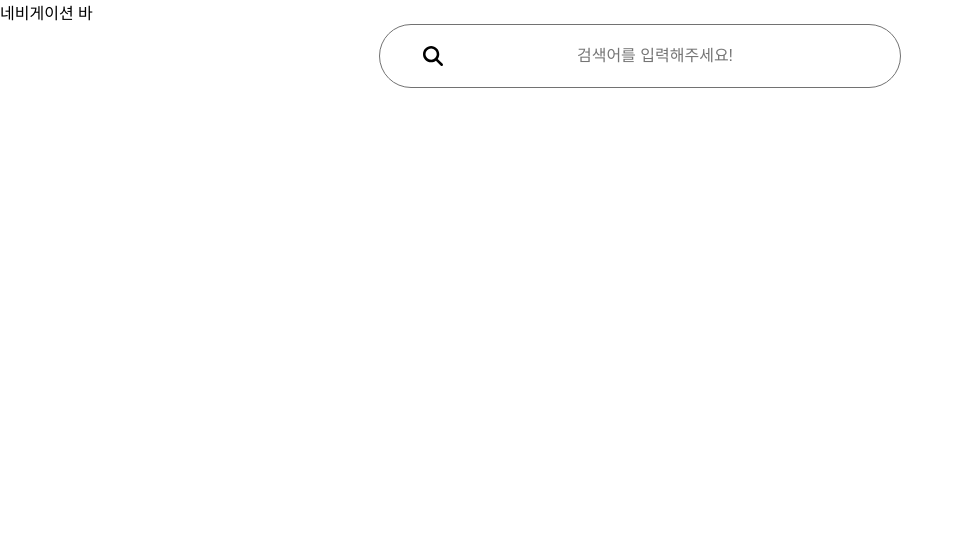
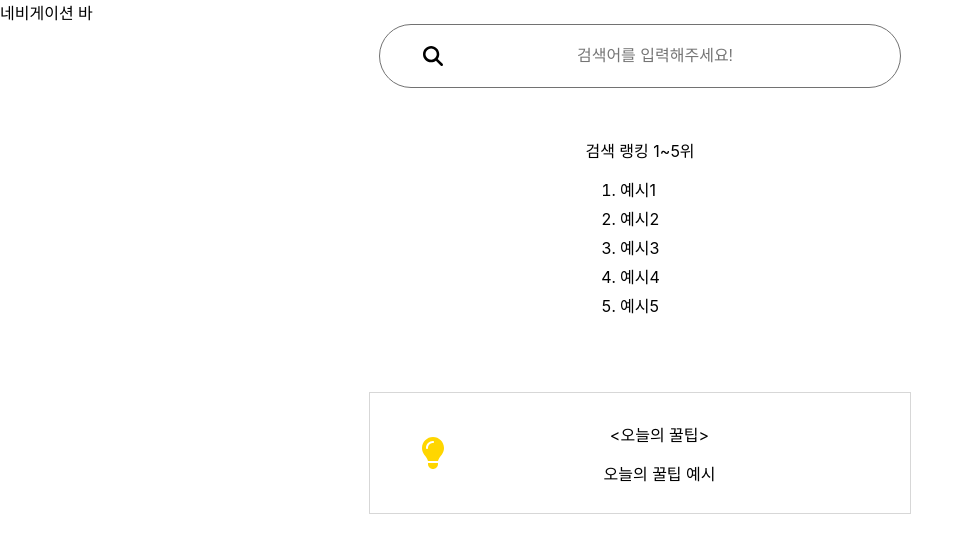
Before and after one commit to Team-Algebra/boonbae-frontend, a React (Create React App) app in the folder boonbae/: page /search in a window 1280 px wide. Shown: the top 552 px of the page, without its empty margins (0-973 px from the left). Built offline with nearby package versions, Linux system fonts and the light colour scheme.

Commit message:
feat : 검색 메인페이지 제작
랭킹, 꿀팁 표시 데이터 표시
- 현재 데이터는 임시데이터, api연결 필요

검색어 입력시 main화면 지우고 검색 결과 하면 표시

```diff
--- a/boonbae/src/pages/Search/Search.jsx
+++ b/boonbae/src/pages/Search/Search.jsx
@@ -2,6 +2,7 @@ import React, { useState } from 'react'
 
 import Input from './components/Input'
 import { Item } from './components/Item'
+import { Main } from './components/Main'
 
 import "../../styles/search.css"
 
@@ -13,7 +14,11 @@ const Search = () => {
     return (
         <div className='search-wrapper'>
             <Input setItem={setItem} />
-            {items.length !== 0 ? <div className='search-result-count-wrapper'>총 <span className='search-result-count'>{items.length}개</span>의 정보를 찾았어요</div> : null}
+            {items.length !== 0
+                ? <div className='search-result-count-wrapper'>총 <span className='search-result-count'>{items.length}개</span>의 정보를 찾았어요</div>
+                : <Main />
+            }
+
 
             <div className='search-result-wrapper'>
                 {items.map((item, index) => <Item key={index} item={item} />)}
--- /dev/null
+++ b/boonbae/src/pages/Search/components/Main.jsx
@@ -0,0 +1,42 @@
+import React, {useEffect, useState} from 'react'
+
+import { FontAwesomeIcon } from '@fortawesome/react-fontawesome'
+import { faLightbulb } from '@fortawesome/free-solid-svg-icons'
+
+export const Main = () => {
+    const [rankItems, setRankItems] = useState([])
+    const [honeytip, setHoneytip] = useState("오늘의 꿀팁 예시");
+
+    // get rank items
+    useEffect(() => {
+        setRankItems(["예시1", "예시2", "예시3", "예시4", "예시5"])
+    }, [])
+
+    // get honeytip
+    useEffect(() => {
+        setHoneytip("오늘의 꿀팁 예시")
+    }, [])
+
+    return (
+        <div className='search-main-wrapper'>
+            <div className='search-rank-wrapper'>
+                <div className='search-rank-title'>검색 랭킹 1~5위</div>
+                <ol className='search-rank-list'>
+                    {rankItems.map((item, index) => <li key={index}>{item}</li>)}
+                </ol>
+            </div>
+
+            <div className='search-honeytip-wrapper'>
+                <div className='search-honeytip-icon-wrapper'>
+                    <FontAwesomeIcon icon={faLightbulb} size='2x' className='search-honeytip-icon'/>
+                </div>
+                <div className='search-honeytip-content-wrapper'>
+                    <div className='search-honeytip-title'>{"<오늘의 꿀팁>"}</div>
+                    <div className='search-honeytip-content'>{honeytip}</div>
+                </div>
+
+            </div>
+
+        </div>
+    )
+}
--- a/boonbae/src/styles/search.css
+++ b/boonbae/src/styles/search.css
@@ -90,3 +90,74 @@
 .item-line-item{
     color: #E6E6E6;
 }
+
+
+
+
+.search-main-wrapper{
+    width: 100%;
+    display: flex;
+    flex-direction: column;
+    align-items: center;
+
+    margin-top: 50px;
+}
+
+.search-rank-wrapper{
+    width: 65%;
+    max-width: 600px;
+    display: flex;
+    flex-direction: column;
+    align-items: center;
+
+    margin-bottom: 70px;
+}
+
+.search-rank-title{
+    font-size: 1rem;
+    margin-bottom: 15px;
+}
+
+.search-rank-list{
+    padding: 0;
+    margin: 0;
+}
+
+.search-rank-list > li{
+    font-size: 1rem;
+    margin-bottom: 5px;
+}
+
+.search-honeytip-wrapper{
+    display: flex;
+    flex-direction: row;
+    align-items: center;
+    justify-content: center;
+
+
+    width: 65%;
+    max-width: 500px;
+    height: 100px;
+
+    border: 1px solid #D7D7D7;
+
+    padding: 10px 20px;
+}
+
+.search-honeytip-icon{
+    color: #FFD600;
+}
+
+.search-honeytip-content-wrapper{
+    display: flex;
+    margin-left: 15px;
+    width: 80%;
+    flex-direction: column;
+    justify-content: center;
+    align-items: center ;
+}
+
+.search-honeytip-title{
+    font-size: 1rem;
+    margin-bottom: 15px;
+}
```
